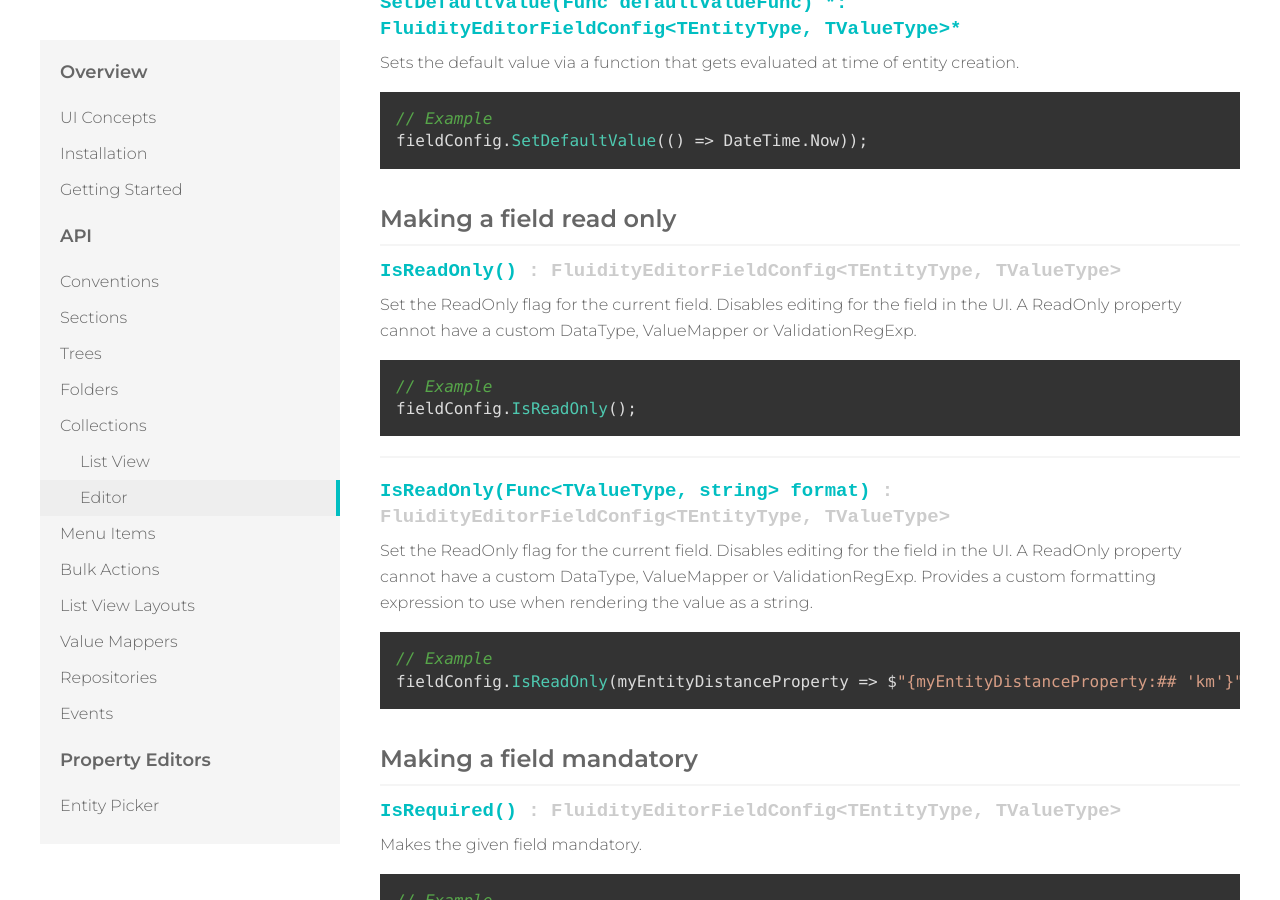
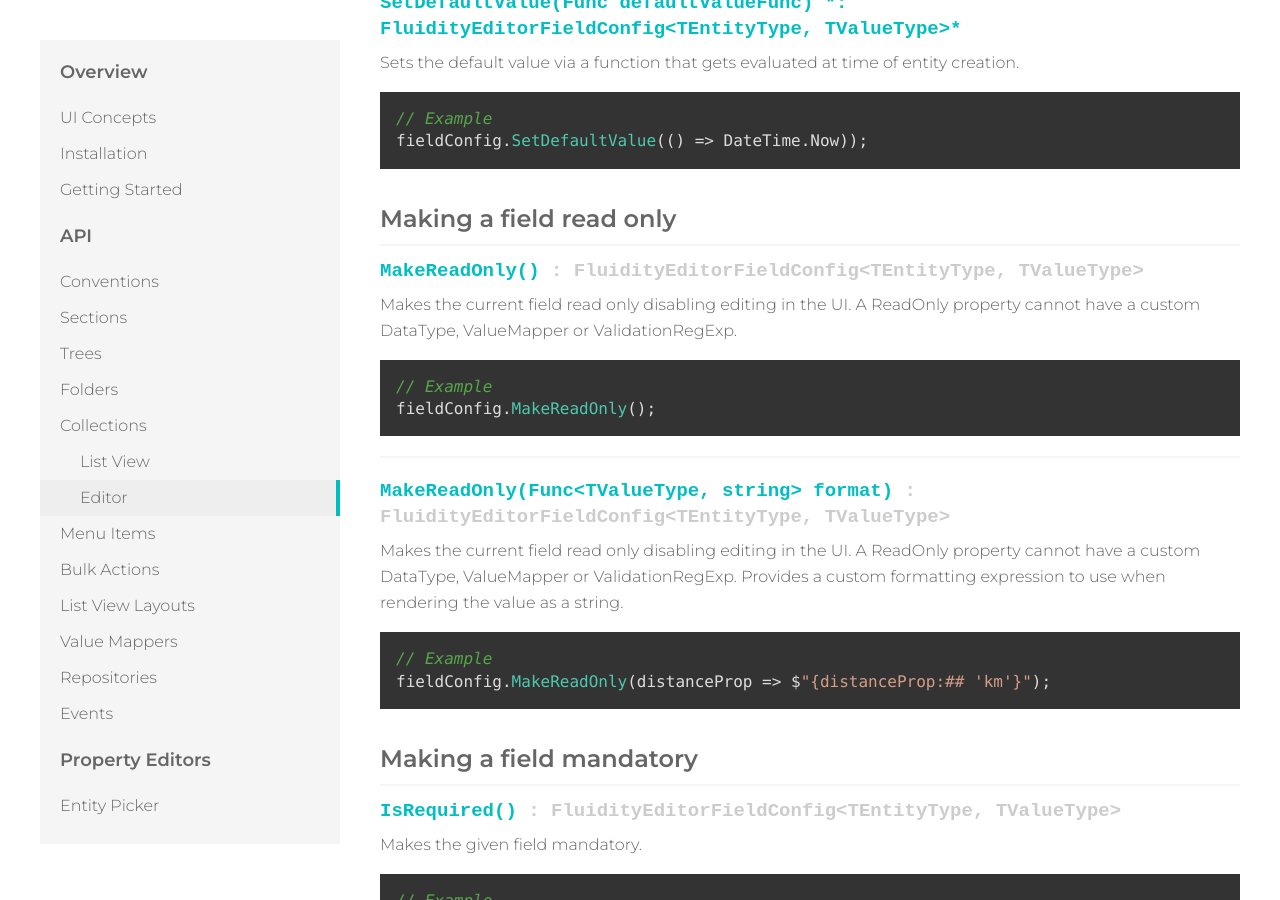
Before and after one commit to mattbrailsford/umbraco-fluidity, a Jekyll site: the page built from docs/_pages/02-api-04-collections-01-editor.md, in a window 1280 px wide and 900 px high, scrolled down 2289 px. Built offline with Jekyll 4.4.1, drawn with Linux system fonts in a browser that asks for light colours.

Commit message:
Renamed IsReadOnly to MakeReadOnly

`````diff
--- a/docs/_pages/02-api-04-collections-01-editor.md
+++ b/docs/_pages/02-api-04-collections-01-editor.md
@@ -109,26 +109,26 @@ fieldConfig.SetDefaultValue(() => DateTime.Now));
 ### Making a field read only
 {: .mt}
 
-#### IsReadOnly() *: FluidityEditorFieldConfig&lt;TEntityType, TValueType&gt;*
+#### MakeReadOnly() *: FluidityEditorFieldConfig&lt;TEntityType, TValueType&gt;*
 {: .signature}
 
-Set the ReadOnly flag for the current field. Disables editing for the field in the UI. A ReadOnly property cannot have a custom DataType, ValueMapper or ValidationRegExp.
+Makes the current field read only disabling editing in the UI. A ReadOnly property cannot have a custom DataType, ValueMapper or ValidationRegExp.
 
 ````csharp
 // Example
-fieldConfig.IsReadOnly();
+fieldConfig.MakeReadOnly();
 ````
 
 ---
 
-#### IsReadOnly(Func&lt;TValueType, string&gt; format) *: FluidityEditorFieldConfig&lt;TEntityType, TValueType&gt;*
+#### MakeReadOnly(Func&lt;TValueType, string&gt; format) *: FluidityEditorFieldConfig&lt;TEntityType, TValueType&gt;*
 {: .signature}
 
-Set the ReadOnly flag for the current field. Disables editing for the field in the UI. A ReadOnly property cannot have a custom DataType, ValueMapper or ValidationRegExp. Provides a custom formatting expression to use when rendering the value as a string.
+Makes the current field read only disabling editing in the UI. A ReadOnly property cannot have a custom DataType, ValueMapper or ValidationRegExp. Provides a custom formatting expression to use when rendering the value as a string.
 
 ````csharp
 // Example
-fieldConfig.IsReadOnly(myEntityDistanceProperty => $"{myEntityDistanceProperty:## 'km'}");
+fieldConfig.MakeReadOnly(distanceProp => $"{distanceProp:## 'km'}");
 ````
 
 ### Making a field mandatory
`````
